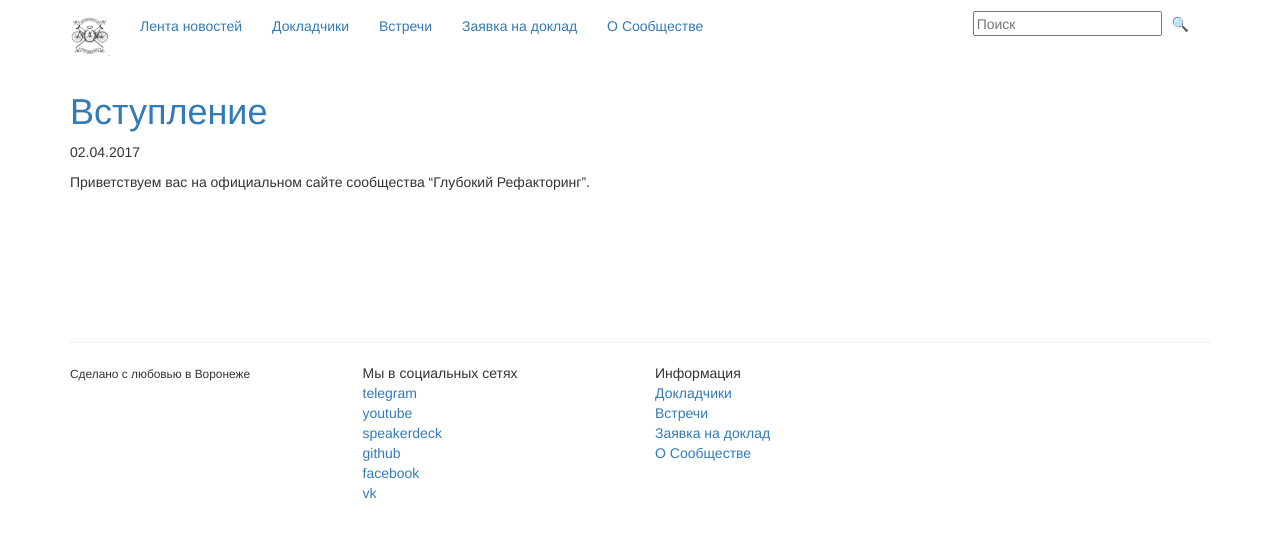
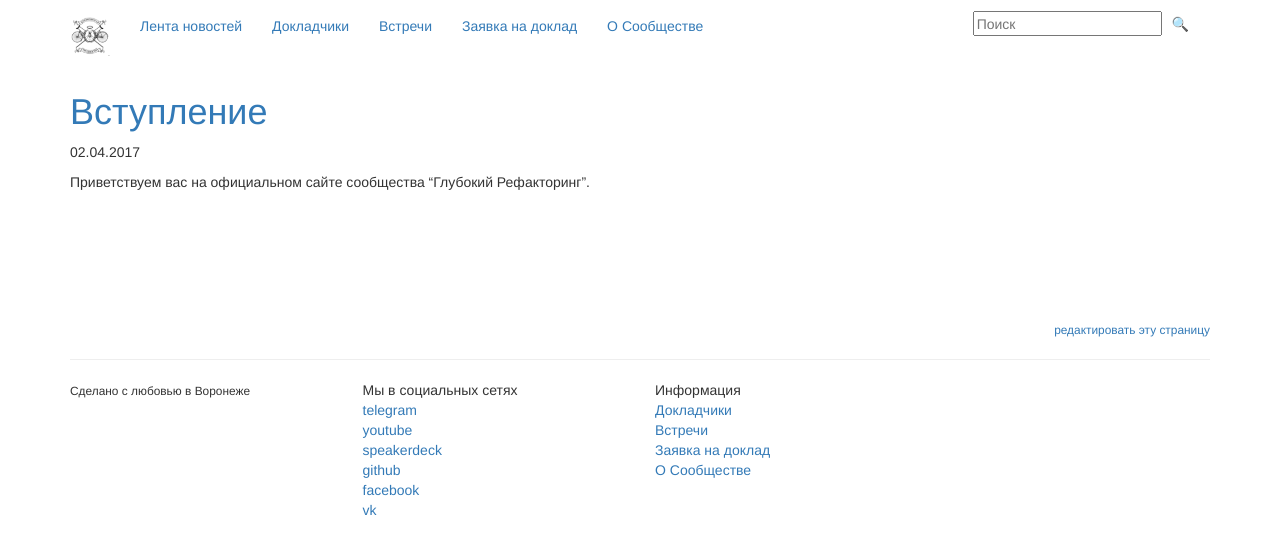
Before and after one commit to deeprefactoring/deeprefactoring.github.io, a Jekyll site: the page built from index.html, in a window 1280 px wide. Shown: the top 554 px of the page. Built offline with Jekyll 4.4.1, drawn with Linux system fonts in a browser that asks for light colours; nearby versions of some CDN libraries; the list of posts is cut into pages by our own code.

Commit message:
edit link (#28)

```diff
--- a/_includes/footer.html
+++ b/_includes/footer.html
@@ -1,7 +1,3 @@
-<br>
-<br>
-<br>
-
 <footer class="container">
     <hr/>
 
--- a/_layouts/main.html
+++ b/_layouts/main.html
@@ -35,6 +35,20 @@
 <br>
 <br>
 <br>
+<br>
+<br>
+<br>
+
+
+<div class="row">
+    <div class="container">
+        <small>
+            <a class="pull-right"
+               href="https://github.com/deeprefactoring/deeprefactoring.github.io/edit/master/{{page.path}}">редактировать эту страницу</a>
+        </small>
+    </div>
+</div>
+
 {% include footer.html %}
 {% include google_analytics.html %}
 
```
